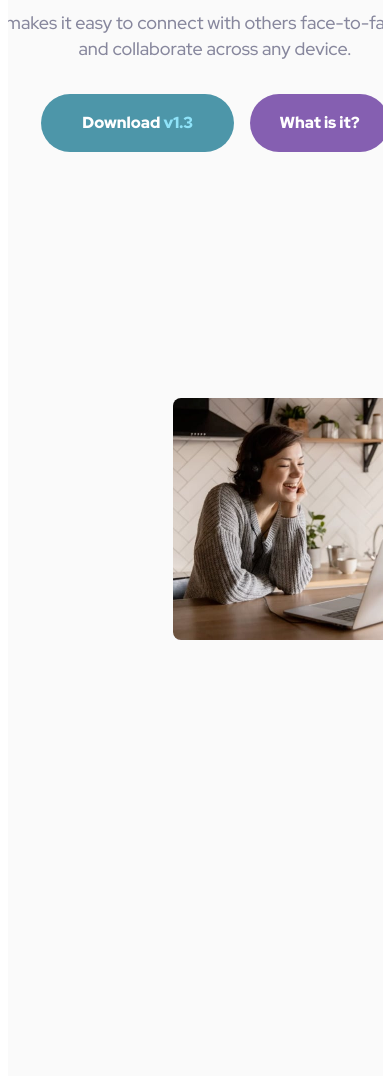
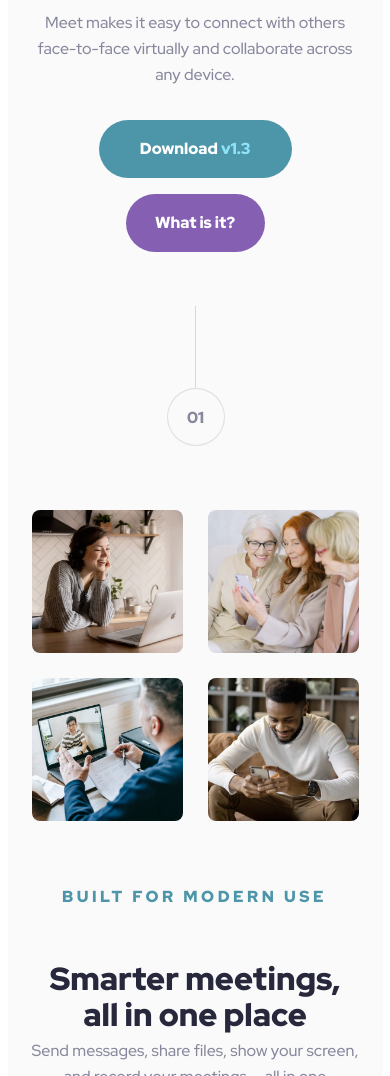
Before and after one commit to AdmirBajric/Meet-Landing-Page, a plain HTML site: page index.html in a window 390 px wide. Shown: the part 443-1519 px from the top of the page. Drawn offline with Linux system fonts and the light colour scheme.

Commit message:
Update responsive.css

```diff
--- a/css/responsive.css
+++ b/css/responsive.css
@@ -36,13 +36,13 @@
     height: 153px;
     position: absolute;
     top: 130px;
-    left: 215px;
+    left: 195px;
   }
 
   #group-chat-heading {
     position: absolute;
     top: 331px;
-    left: 44px;
+    left: 24px;
     width: 327px;
   }
 
@@ -52,7 +52,79 @@
   }
 
   #group-chat-h1 h1 {
-    font-size: 40px;
+    font-size: 45px;
     line-height: 44px;
   }
+
+  #group-chat-paragraph {
+    width: 327px;
+    height: 88px;
+  }
+
+  #group-chat-paragraph p {
+    font-size: 16px;
+  }
+
+  #group-chat-buttons {
+    width: 327px;
+    height: 132px;
+    display: flex;
+    flex-direction: column;
+    align-items: center;
+  }
+
+  #download-btn {
+    margin-bottom: 16px;
+  }
+
+  #divider {
+    top: 749px;
+    left: 160px;
+  }
+
+  #images {
+    width: 327px;
+    height: 310px;
+    position: absolute;
+    top: 953px;
+    left: 24px;
+    display: grid;
+    grid-template-columns: 1fr 1fr;
+    grid-template-columns: 1fr 1fr;
+  }
+
+  .section-img {
+    width: 151px;
+    height: 143px;
+    margin-right: 25px;
+    margin-bottom: 25px;
+  }
+
+  #info {
+    width: 327px;
+    height: 284px;
+    position: absolute;
+    top: 1327px;
+    left: 24px;
+    display: flex;
+    flex-direction: column;
+    align-items: center;
+  }
+
+  #info p:first-of-type {
+    letter-spacing: 3.5px;
+  }
+
+  #info h2 {
+    width: 327px;
+    height: 27px;
+    font-size: 32px;
+    line-height: 36px;
+  }
+
+  #info p:last-child {
+    width: 327px;
+    height: 130px;
+    font-size: 16px;
+  }
 }
```
